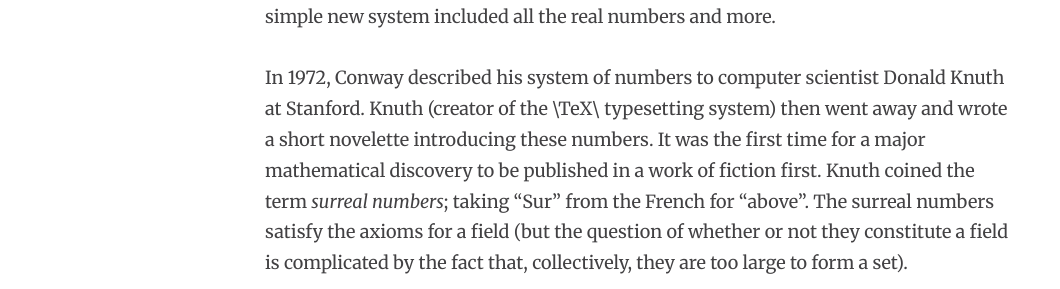
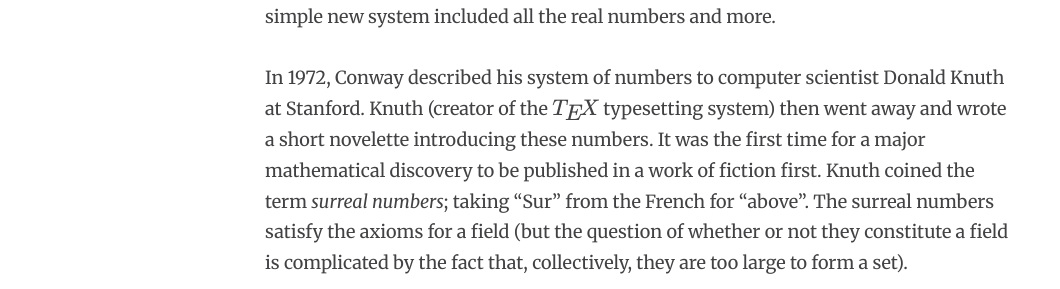
Before and after one commit to ianopolous/ianopolous.github.io, a Jekyll site: the page built from _posts/2014-06-30-surreal.md, in a window 1280 px wide and 900 px high, scrolled down 1614 px. Shown: the part 194-483 px from the top of the window, without its empty margins (0-1060 px from the left). Built offline with Jekyll 4.4.1, drawn with Linux system fonts in a browser that asks for light colours; nearby versions of some CDN libraries; formulas are drawn with MathJax 3.

Commit message:
corrected tex

```diff
--- a/_posts/2014-06-30-surreal.md
+++ b/_posts/2014-06-30-surreal.md
@@ -47,7 +47,7 @@ included all the real numbers and more.
 
 In 1972, Conway described
 his system of numbers to computer scientist Donald Knuth at Stanford.
-Knuth (creator of the \TeX\ typesetting system) then went away and wrote a short novelette
+Knuth (creator of the $\TeX$ typesetting system) then went away and wrote a short novelette
 introducing these numbers. It was the first time
 for a major mathematical discovery to be published in a work of
 fiction first. Knuth coined the term <i>surreal numbers</i>; taking "Sur" from the French for "above". The surreal
```
